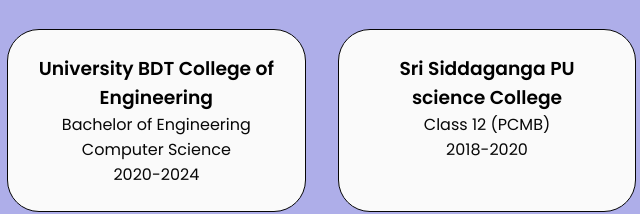
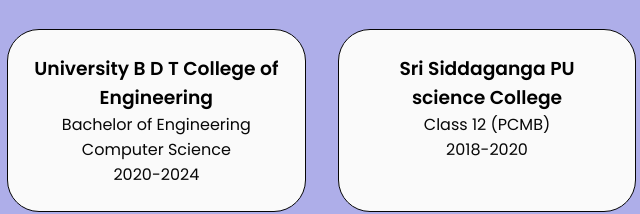
Before and after one commit to its-anushz/Portfolio, a plain HTML site: page index.html in a window 1280 px wide. Shown: the part 1095-1309 px from the top of the page, 153-793 px from the left. Drawn offline with Linux system fonts and the light colour scheme.

Commit message:
index.html

```diff
--- a/index.html
+++ b/index.html
@@ -61,7 +61,7 @@
       <div class="about-details-container">
         <div class="about-containers">
           <div class="details-container">
-            <h3>University BDT College of Engineering</h3>
+            <h3>University B D T College of Engineering</h3>
             <p>Bachelor of Engineering<br />Computer Science<br />2020-2024</p>
           </div>
           <div class="details-container">
```
